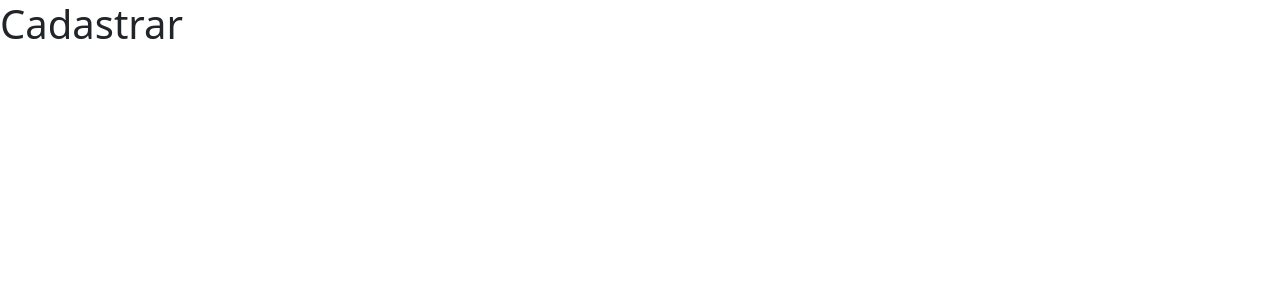
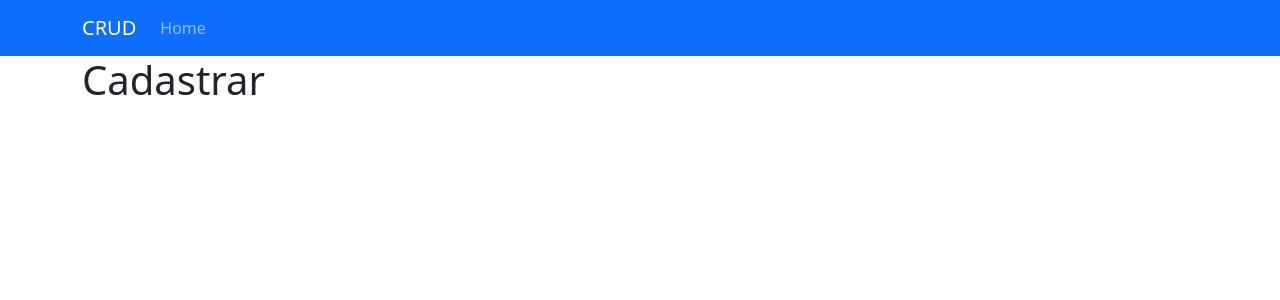
Before and after one commit to vandodev/Semana-imersao-7, a React (Create React App) app in the folder crud/: page /cadastrar in a window 1280 px wide. Shown: the top 300 px of the page. Built offline with nearby package versions, Linux system fonts and the light colour scheme.

Commit message:
Criando menu com bootstrap e reactstrap

```diff
--- a/crud/src/App.js
+++ b/crud/src/App.js
@@ -6,9 +6,12 @@
 import {Cadastrar} from './pages/Cadastrar';
 import { Editar } from './pages/Editar';
 
+import { Menu } from './components/Menu';
+
 function App() {
   return (
     <div>
+      <Menu />
       <Router>
         <Switch>
           <Route exact path="/" component={Home}/>
--- /dev/null
+++ b/crud/src/components/Menu.js
@@ -0,0 +1,38 @@
+import React, { useState } from 'react';
+import {
+    Collapse,
+    Navbar,
+    NavbarToggler,
+    NavbarBrand,
+    Nav,
+    NavItem,
+    NavLink,
+    Container
+  } from 'reactstrap';
+
+export const Menu = (props) => {
+
+    const [isOpen, setIsOpen] = useState(false);
+    const toggle = () => setIsOpen(!isOpen);
+
+  return (
+      <div>
+        <Navbar color="primary" dark expand="md">
+            <Container>
+                <NavbarBrand href="/">CRUD</NavbarBrand>
+                <NavbarToggler onClick={toggle} />
+                <Collapse isOpen={isOpen} navbar>
+                <Nav className="mr-auto" navbar>
+                    <NavItem>
+                    <NavLink href="/">Home</NavLink>
+                    </NavItem>
+
+                </Nav>
+
+                </Collapse>
+            </Container>
+      </Navbar>
+      </div>
+
+  );
+}
--- a/crud/src/pages/Cadastrar/index.js
+++ b/crud/src/pages/Cadastrar/index.js
@@ -1,10 +1,14 @@
 import React from 'react';
+import {Container} from 'reactstrap';
 
 export const Cadastrar = () => {
   return (
       <div>
+        <Container>
          <h1>Cadastrar</h1>
+       </Container>
       </div>
+
 
   );
 }
--- a/crud/src/pages/Editar/index.js
+++ b/crud/src/pages/Editar/index.js
@@ -1,10 +1,11 @@
 import React from 'react';
+import {Container} from 'reactstrap';
 
 export const Editar = () => {
   return (
-      <div>
-         <h1>Editar</h1>
-      </div>
+    <Container>
+        <h1>Editar</h1>
+    </Container>
 
   );
 }
--- a/crud/src/pages/Home/index.js
+++ b/crud/src/pages/Home/index.js
@@ -1,9 +1,12 @@
 import React from 'react';
+import {Container} from 'reactstrap';
 
 export const Home = () => {
   return (
       <div>
-         <h1>Home</h1>
+        <Container>
+          <h1>Home</h1>
+        </Container>
       </div>
 
   );
--- a/crud/src/pages/Visualizar/index.js
+++ b/crud/src/pages/Visualizar/index.js
@@ -1,10 +1,11 @@
 import React from 'react';
+import {Container} from 'reactstrap';
 
 export const Visualizar = () => {
   return (
-      <div>
-         <h1>Visualizar</h1>
-      </div>
+    <Container>
+      <h1>Visualizar</h1>
+    </Container>
 
   );
 }
```
